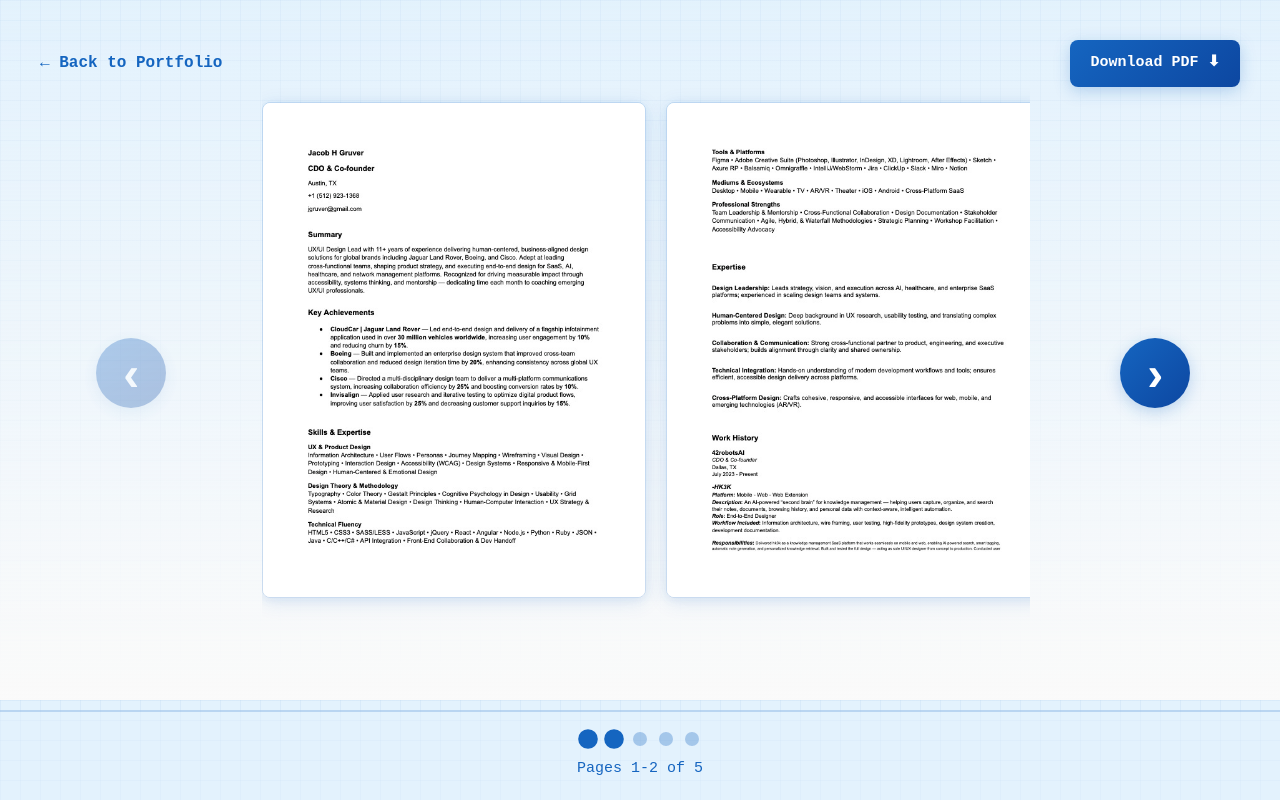
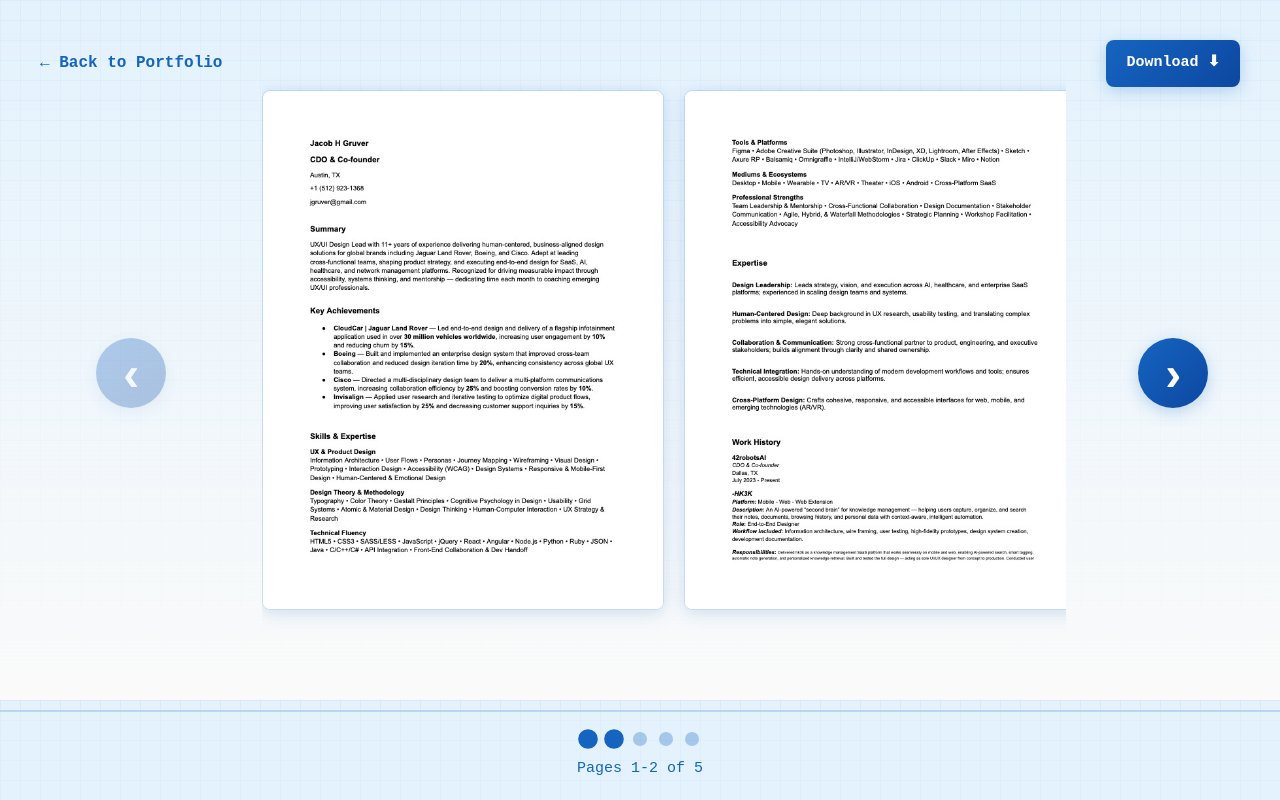
Before and after one commit to JHGruver/DesignPortfolio, a plain HTML site: page resume-business.html in a window 1280 px wide. Drawn offline with Linux system fonts and the light colour scheme.

Commit message:
Fix download button - link to 2026 Resume docx

```diff
--- a/resume-business.html
+++ b/resume-business.html
@@ -49,7 +49,7 @@
         <button class="resume-nav-btn resume-next" id="nextBtn">›</button>
 
         <!-- Download Button (aligned with right arrow) -->
-        <a href="files/Jacob-Gruver-Resume.pdf" download class="resume-download-btn">Download PDF ⬇</a>
+        <a href="Jacob H Gruver 2026 Resume.docx" download class="resume-download-btn">Download ⬇</a>
     </div>
 
     <!-- Controls -->
```
Also changed, not shown: resume-classic.html (+1 -1 lines), resume-designer.html (+1 -1 lines), resume-mentor.html (+1 -1 lines), resume-undecided.html (+1 -1 lines), resume.html (+1 -1 lines).
